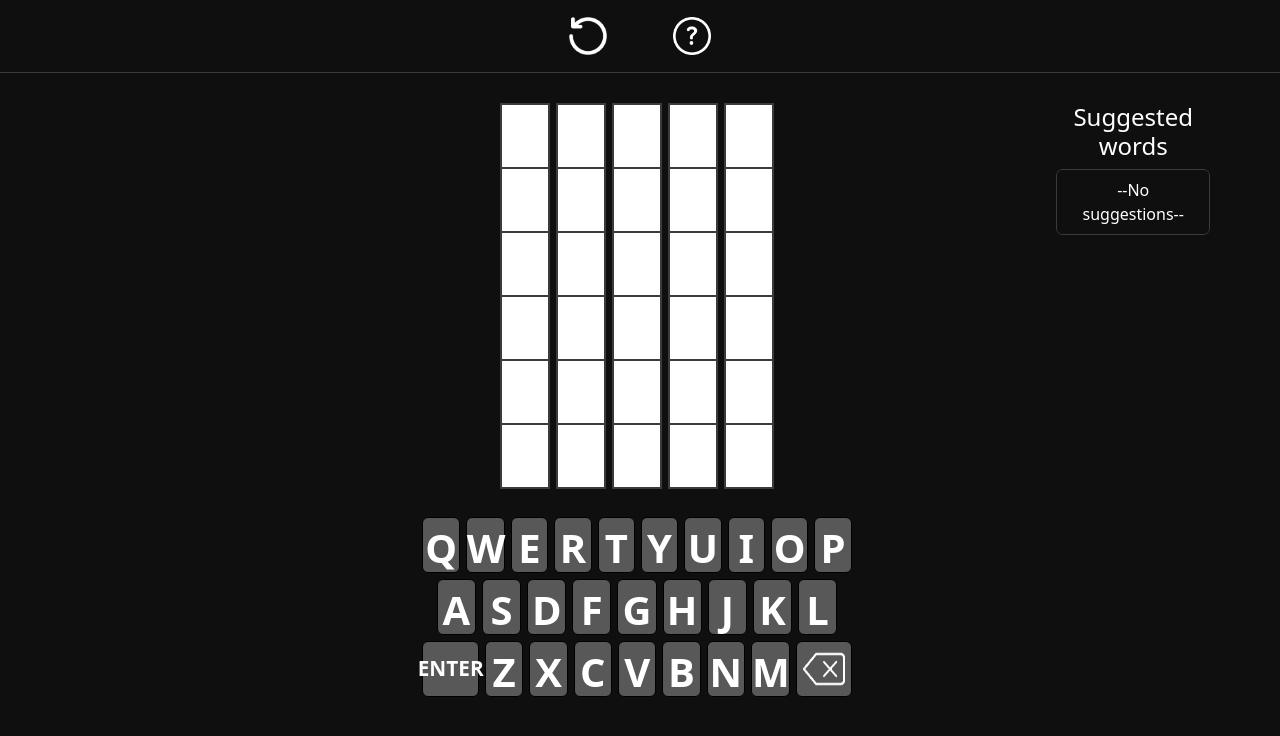
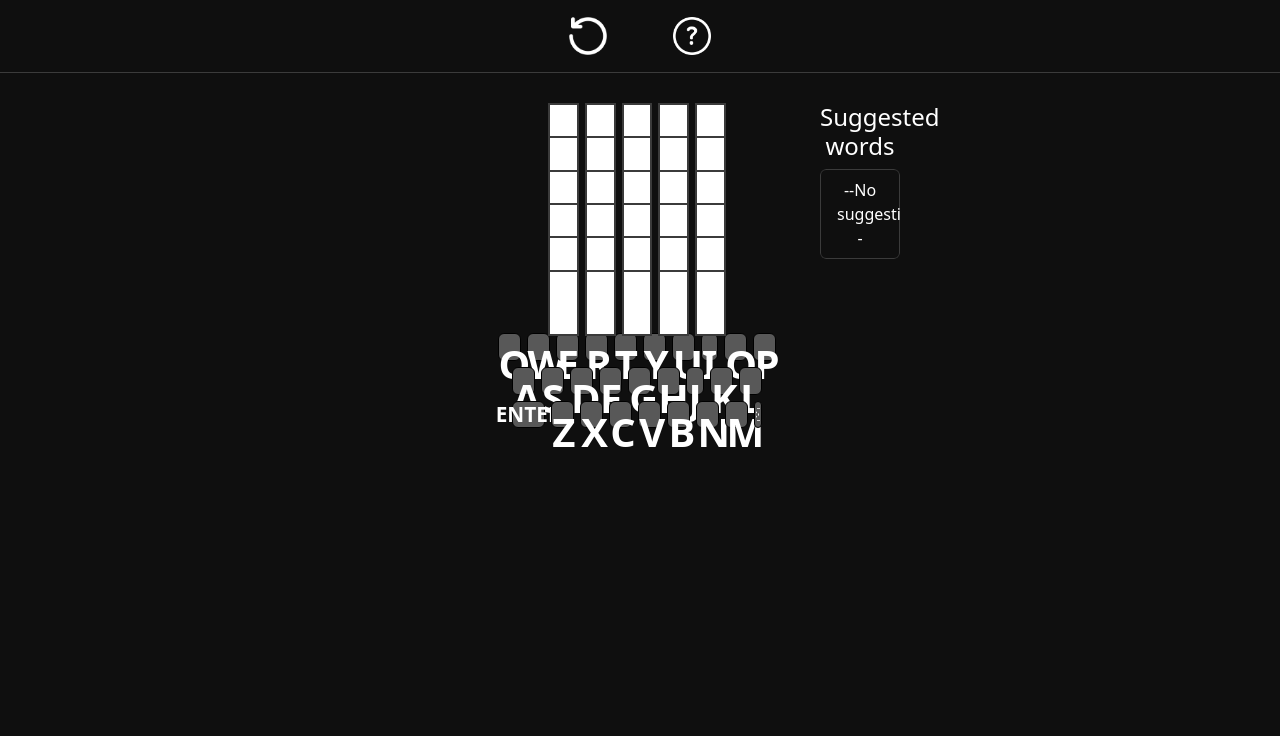
Before and after one commit to perssonoliver/WordleAssistant, a React (Vite) app in the folder wordle-solver/: page / in a window 1280 px wide. Shown: the top 736 px of the page. Built offline with nearby package versions, Linux system fonts and the light colour scheme.

Commit message:
Fixed layout of elements

```diff
--- a/wordle-solver/src/App.css
+++ b/wordle-solver/src/App.css
@@ -49,12 +49,13 @@
   color: #888;
 }
 
-.container {
+.main-container {
   display: flex;
   align-items: center;
   justify-content: center;
-  height: 48vh;
   margin-top: 30px;
   margin-bottom: 30px;
   position: relative;
+  margin-right: auto;
+  margin-left: auto;
 }
--- a/wordle-solver/src/App.jsx
+++ b/wordle-solver/src/App.jsx
@@ -17,6 +17,8 @@ const ALPHABET = 'ABCDEFGHIJKLMNOPQRSTUVWXYZ'
 let wordLists = []
 let letterFrequencies = {}
 let validLetters = initLetters()
+
+const screenWidth = window.screen.width
 
 function initLetters() {
   let letters = {}
@@ -364,12 +366,18 @@ function App() {
   return (
     <>
       <Menu reset={reset} displayHelp={displayHelp} />
-      <div className='container'>
-        <MainGrid row={row} setColor={setColor} />
-        <WordList wordList={wordList} fillWord={fillWord} />
+      <div
+        className='main-container'
+        style={{
+          width: `${screenWidth * 0.65}px`,
+          height: `${screenWidth * 0.2 * 1.25}px`
+        }}
+      >
+        <MainGrid row={row} setColor={setColor} screenWidth={screenWidth} />
+        <WordList wordList={wordList} fillWord={fillWord} screenWidth={screenWidth} />
       </div>
 
-      <Keyboard setBoxCharacter={setBoxCharacter} />
+      <Keyboard setBoxCharacter={setBoxCharacter} screenWidth={screenWidth} />
 
       {showHelp && <HelpScreen onClose={closeHelp} />}
     </>
--- a/wordle-solver/src/Keyboard.css
+++ b/wordle-solver/src/Keyboard.css
@@ -1,9 +1,12 @@
+.keyboard {
+  margin: auto;
+}
+
 .key-row {
   display: flex;
   list-style: none;
   justify-content: center;
-  height: 7vh;
-  width: 34vw;
+  height: 31%;
   margin: auto;
   margin-bottom: 6px;
 }
@@ -41,6 +44,6 @@
 
 .del-icon {
   vertical-align: middle;
-  width: 80%;
-  height: 90%;
+  width: 65%;
+  height: 75%;
 }
--- a/wordle-solver/src/Keyboard.jsx
+++ b/wordle-solver/src/Keyboard.jsx
@@ -4,9 +4,15 @@ import delIcon from './assets/deleteButton.png';
 
 const keyboard = ['QWERTYUIOP', 'ASDFGHJKL', 'ZXCVBNM']
 
-function Keyboard({ setBoxCharacter }) {
+function Keyboard({ setBoxCharacter, screenWidth }) {
     return (
-        <div>
+        <div
+            className='keyboard'
+            style={{
+                width: `${screenWidth * 0.32}px`,
+                height: `${screenWidth * 0.32 * 0.35}px`
+            }}
+        >
             <div className='key-row'>
             {keyboard[0].split('').map((_, i) => (
                     <li
--- a/wordle-solver/src/MainGrid.css
+++ b/wordle-solver/src/MainGrid.css
@@ -1,5 +1,4 @@
 .main-grid {
-  width: 20vw;
   height: 100%;
 }
 
--- a/wordle-solver/src/MainGrid.jsx
+++ b/wordle-solver/src/MainGrid.jsx
@@ -1,7 +1,7 @@
 import React from 'react'
 import './MainGrid.css'
 
-function MainGrid({ row, setColor }) {
+function MainGrid({ row, setColor, screenWidth }) {
 
   function setColorHandler(event) {
     const letter = event.target.value
@@ -15,14 +15,14 @@ function MainGrid({ row, setColor }) {
   }
 
   return (
-    <div className="main-grid">
+    <div className='main-grid' style={{ width: `${screenWidth * 0.2}px` }}>
         {[...Array(6)].map((_, i) => (
-        <div className="row grid-row" key={`row${i}`}>
+        <div className='row grid-row' key={`row${i}`}>
           {[...Array(5)].map((_, j) => (
             <input
-              className="col grid-col"
-              type="text"
-              maxLength="1"
+              className='col grid-col'
+              type='text'
+              maxLength='1'
               key={`col${i}${j}`}
               id={`col${i}${j}`}
               onClick={setColorHandler}>
--- a/wordle-solver/src/WordList.css
+++ b/wordle-solver/src/WordList.css
@@ -4,7 +4,6 @@
     top: 0;
     display: flex;
     flex-direction: column;
-    width: 12vw;
     max-height: 100%;
 }
 
--- a/wordle-solver/src/WordList.jsx
+++ b/wordle-solver/src/WordList.jsx
@@ -1,7 +1,7 @@
 import React from 'react';
 import './WordList.css';
 
-function WordList({ wordList, fillWord }) {
+function WordList({ wordList, fillWord, screenWidth }) {
     const hasWords = wordList.length > 0;
 
     function wordHandler(event) {
@@ -9,7 +9,7 @@ function WordList({ wordList, fillWord }) {
     }
 
     return (
-        <div className='word-list'>
+        <div className='word-list' style={{ width: `${screenWidth * 0.1}px` }}>
             <h2 className='fs-4 word-list-header'>Suggested words</h2>
             <ul className='list-group'>
                 {!hasWords && <li className='list-group-item default-list-item'>--No suggestions--</li>}
```
Also changed, not shown: 1 other file (tests, documents, lock files or other folders).
